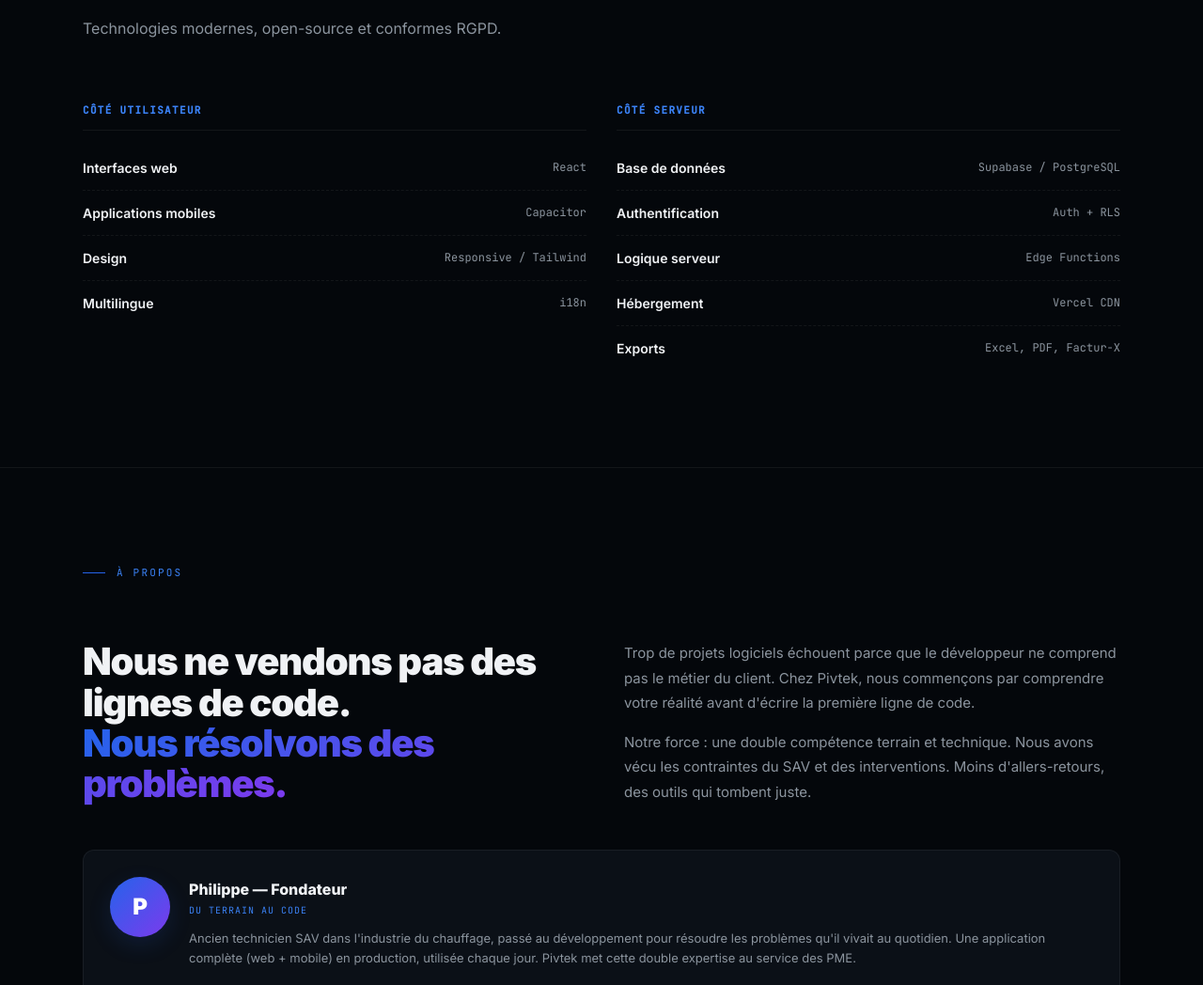
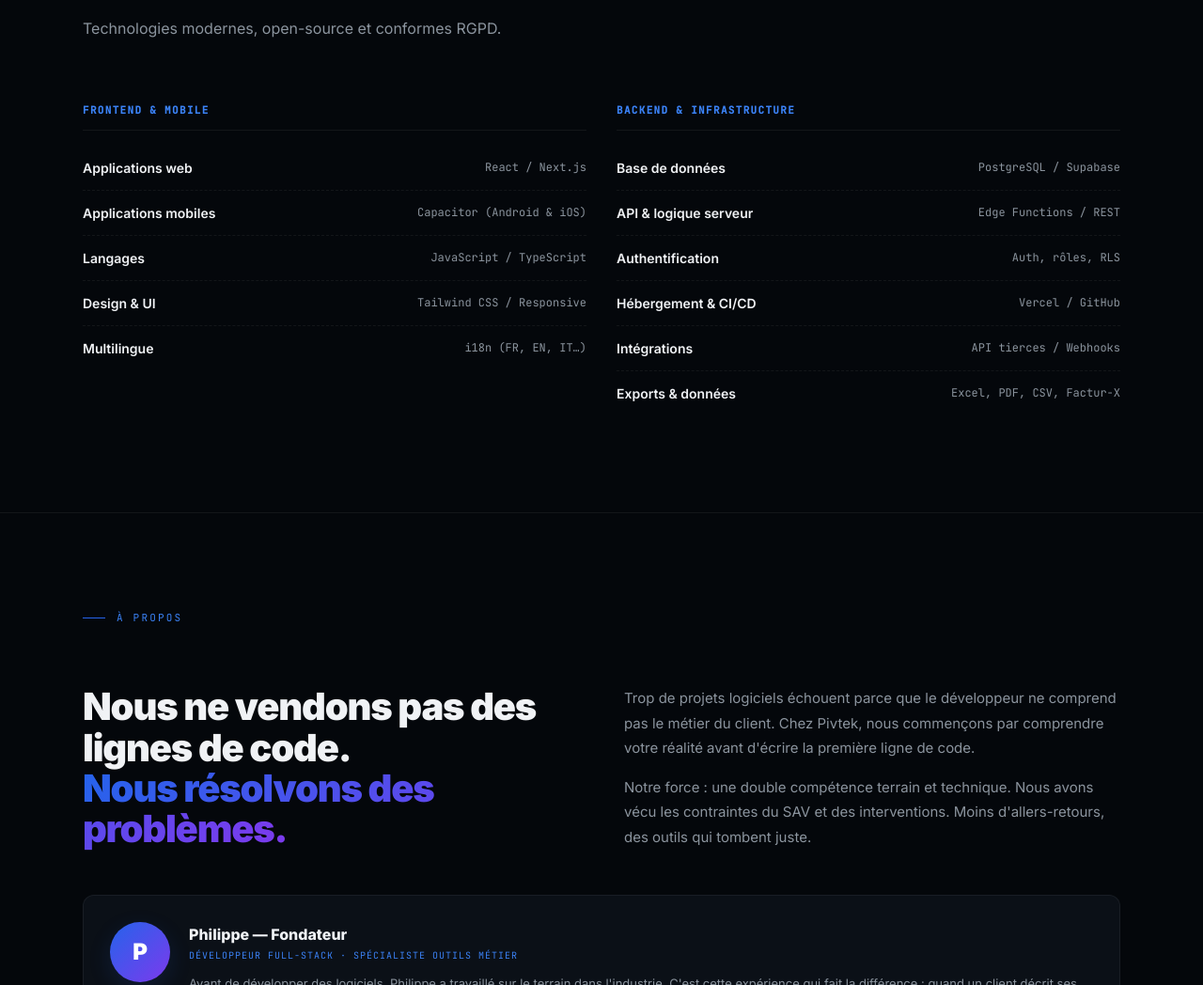
Before and after one commit to pivtek/pivtek-portfolio, a plain HTML site: page index.html in a window 1280 px wide. Shown: the part 4932-5980 px from the top of the page at 94% size. Drawn offline with Linux system fonts and the light colour scheme.

Commit message:
Add files via upload

```diff
--- a/index.html
+++ b/index.html
@@ -346,18 +346,20 @@ footer{border-top:1px solid var(--line);padding:48px 0}
       <p class="section-desc">Technologies modernes, open-source et conformes RGPD.</p>
     </div>
     <div class="tech-grid">
-      <div class="tech-col"><h4>Côté utilisateur</h4>
-        <div class="tech-row"><span class="tech-label">Interfaces web</span><span class="tech-value">React</span></div>
-        <div class="tech-row"><span class="tech-label">Applications mobiles</span><span class="tech-value">Capacitor</span></div>
-        <div class="tech-row"><span class="tech-label">Design</span><span class="tech-value">Responsive / Tailwind</span></div>
-        <div class="tech-row"><span class="tech-label">Multilingue</span><span class="tech-value">i18n</span></div>
+      <div class="tech-col"><h4>Frontend & Mobile</h4>
+        <div class="tech-row"><span class="tech-label">Applications web</span><span class="tech-value">React / Next.js</span></div>
+        <div class="tech-row"><span class="tech-label">Applications mobiles</span><span class="tech-value">Capacitor (Android & iOS)</span></div>
+        <div class="tech-row"><span class="tech-label">Langages</span><span class="tech-value">JavaScript / TypeScript</span></div>
+        <div class="tech-row"><span class="tech-label">Design & UI</span><span class="tech-value">Tailwind CSS / Responsive</span></div>
+        <div class="tech-row"><span class="tech-label">Multilingue</span><span class="tech-value">i18n (FR, EN, IT…)</span></div>
       </div>
-      <div class="tech-col"><h4>Côté serveur</h4>
-        <div class="tech-row"><span class="tech-label">Base de données</span><span class="tech-value">Supabase / PostgreSQL</span></div>
-        <div class="tech-row"><span class="tech-label">Authentification</span><span class="tech-value">Auth + RLS</span></div>
-        <div class="tech-row"><span class="tech-label">Logique serveur</span><span class="tech-value">Edge Functions</span></div>
-        <div class="tech-row"><span class="tech-label">Hébergement</span><span class="tech-value">Vercel CDN</span></div>
-        <div class="tech-row"><span class="tech-label">Exports</span><span class="tech-value">Excel, PDF, Factur-X</span></div>
+      <div class="tech-col"><h4>Backend & Infrastructure</h4>
+        <div class="tech-row"><span class="tech-label">Base de données</span><span class="tech-value">PostgreSQL / Supabase</span></div>
+        <div class="tech-row"><span class="tech-label">API & logique serveur</span><span class="tech-value">Edge Functions / REST</span></div>
+        <div class="tech-row"><span class="tech-label">Authentification</span><span class="tech-value">Auth, rôles, RLS</span></div>
+        <div class="tech-row"><span class="tech-label">Hébergement & CI/CD</span><span class="tech-value">Vercel / GitHub</span></div>
+        <div class="tech-row"><span class="tech-label">Intégrations</span><span class="tech-value">API tierces / Webhooks</span></div>
+        <div class="tech-row"><span class="tech-label">Exports & données</span><span class="tech-value">Excel, PDF, CSV, Factur-X</span></div>
       </div>
     </div>
   </div>
@@ -382,8 +384,8 @@ footer{border-top:1px solid var(--line);padding:48px 0}
       <div class="founder-avatar">P</div>
       <div>
         <div class="founder-name">Philippe — Fondateur</div>
-        <div class="founder-role">Du terrain au code</div>
-        <div class="founder-bio">Ancien technicien SAV dans l'industrie du chauffage, passé au développement pour résoudre les problèmes qu'il vivait au quotidien. Une application complète (web + mobile) en production, utilisée chaque jour. Pivtek met cette double expertise au service des PME.</div>
+        <div class="founder-role">Développeur full-stack · Spécialiste outils métier</div>
+        <div class="founder-bio">Avant de développer des logiciels, Philippe a travaillé sur le terrain dans l'industrie. C'est cette expérience qui fait la différence : quand un client décrit ses contraintes opérationnelles, il n'a pas besoin de les expliquer deux fois. Pivtek est né de cette double compétence — comprendre le métier et maîtriser la technique pour livrer des outils qui fonctionnent vraiment.</div>
       </div>
     </div>
     <div class="quote-card">
```
